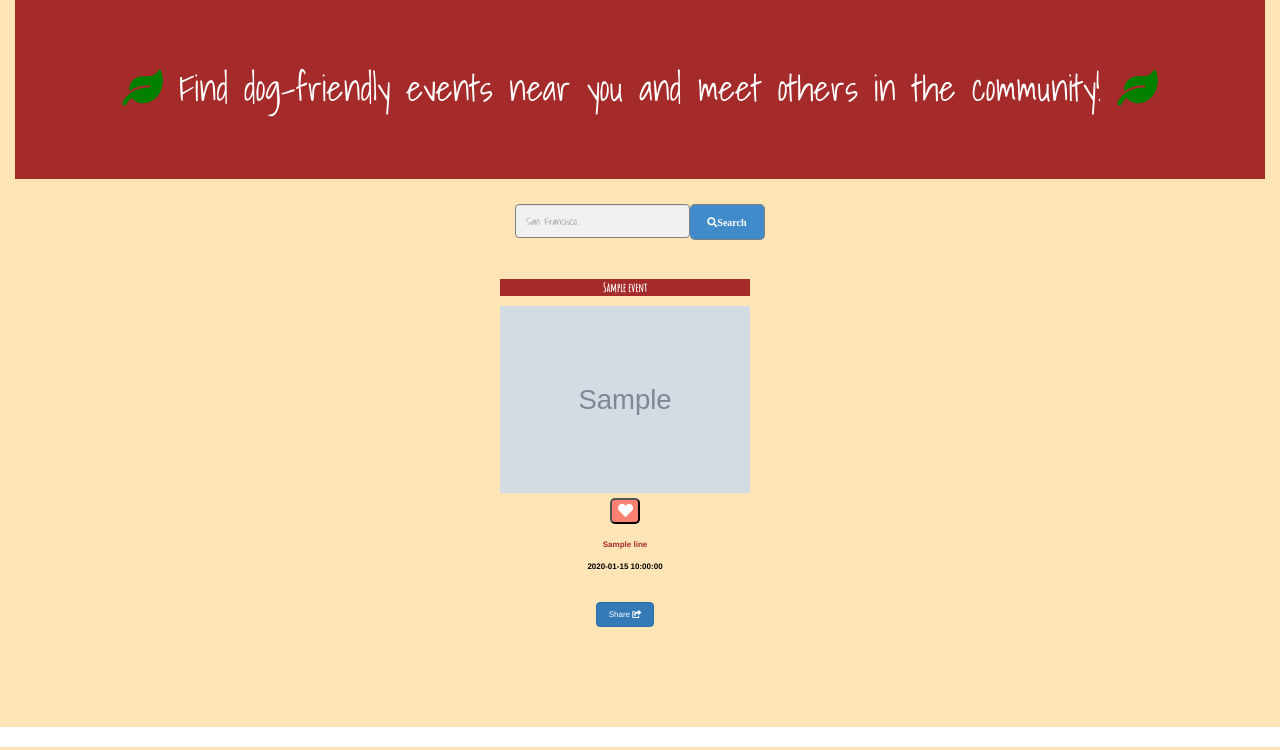
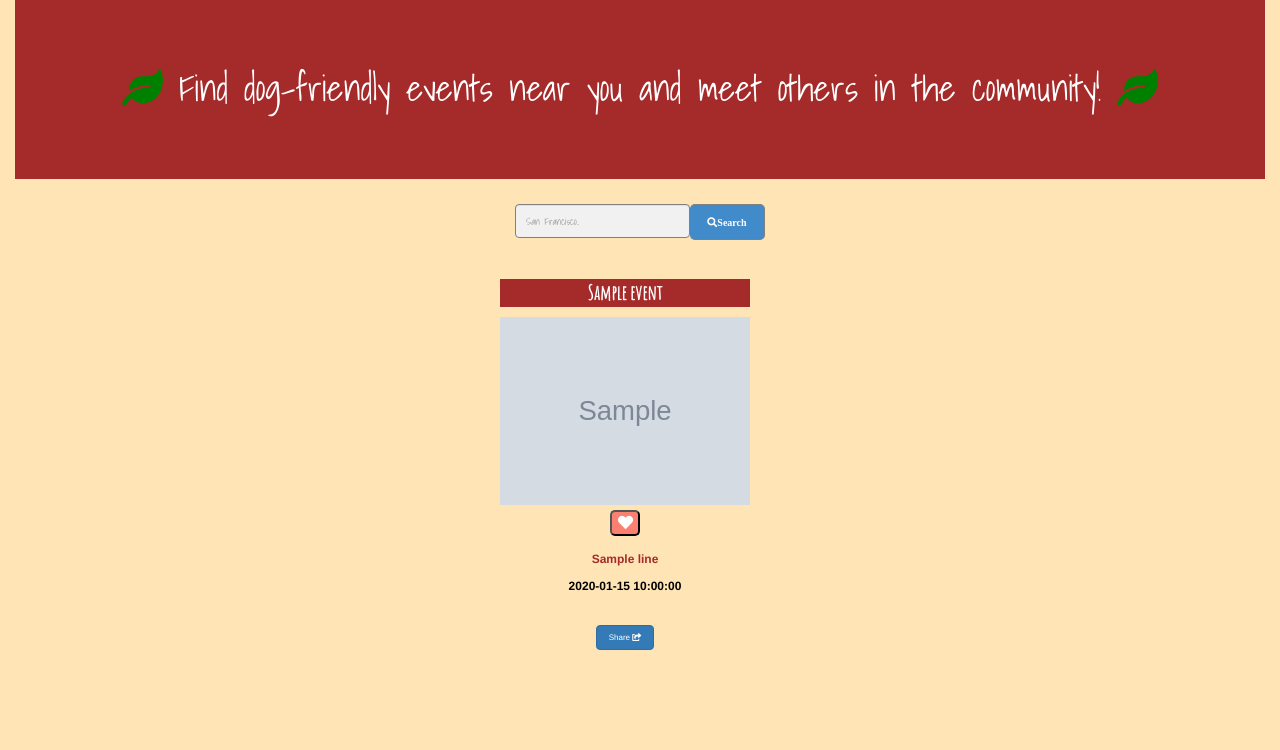
Before and after one commit to jtrieu2/PressPaws, a Python web app: template templates/events.html in a window 1280 px wide. Shown: the part 53-803 px from the top of the page. Run offline with Jinja, Linux system fonts and the light colour scheme; the template is opened without the code that fills it: most values are stand-ins (such as "Sample title", 1, 10 or a date in 2020); grey boxes marked "Sample" are stand-in pictures; some libraries are stand-ins or nearby versions; some web fonts are replaced.

Commit message:
changed styling on events page

```diff
--- a/static/events.css
+++ b/static/events.css
@@ -82,4 +82,3 @@
   margin-top:25px;
   margin-bottom: 75px;
   left: 23.5%;
-}
--- a/templates/events.html
+++ b/templates/events.html
@@ -45,20 +45,20 @@
         {% for event in events_list %}
         <div>
           <p style="background-color: brown; color: white; font-weight: bold; max-width: 250px;
-                    font-size:0.85em; font-family: 'Amatic SC', cursive">{{event.event_name}}</p>
+                    font-size:20px; font-family: 'Amatic SC', cursive">{{event.event_name}}</p>
           <a href={{event.eventbrite_url}} class="hovertext" id=div{{event.event_id}} style="position: relative; color: brown; font-weight: bold">
             <img class="event-image" id=img{{event.event_id}} src={{event.event_image}} alt="Avatar"
             style="width:250px; height: auto; max-width: 100%">
-            <p style="font-size: 8px; color: brown" class="centeredtext" id=text{{event.event_id}}></p>
+            <p style="font-size: 12px; color: brown" class="centeredtext" id=text{{event.event_id}}></p>
           </a>
           </br>
-          <button style="margin-top: 5px; width:30px; height: auto; max-width: 100%; margin-bottom: 15px; text-align: center" id={{event.event_id}} class="like-btn">
-            <i class="fa fa-heart" style="font-size: 15px; margin-right: auto; margin-left: auto; margin-top: auto; margin-bottom: auto"></i>
+          <button style="margin-top: 5px; width:30px; height: auto; max-width: 100%; margin-bottom: 15px; text-align: center"
+          id={{event.event_id}} class="like-btn"><i class="fa fa-heart" style="font-size: 15px; margin-right: auto; margin-left: auto; margin-top: auto; margin-bottom: auto"></i>
           </button>
             {% for line in event.event_address %}
-            <p style="font-size: 8px; max-width: 250px" class="event-details">{{line}}</p>
+            <p style="font-size: 12px; max-width: 250px" class="event-details">{{line}}</p>
             {% endfor %}
-            <p style="font-size: 8px; max-width: 250px; color: black" class="event-details">{{event.event_date}}</p>
+            <p style="font-size: 12px; max-width: 250px; color: black" class="event-details">{{event.event_date}}</p>
           </br>
            <button type="button" class="btn btn-primary" data-toggle="modal" data-target=#modal{{event.event_id}} style="font-size: 8px">
                     Share <i class="fas fa-share-square"></i>
```
Also changed, not shown: 1 other file.
